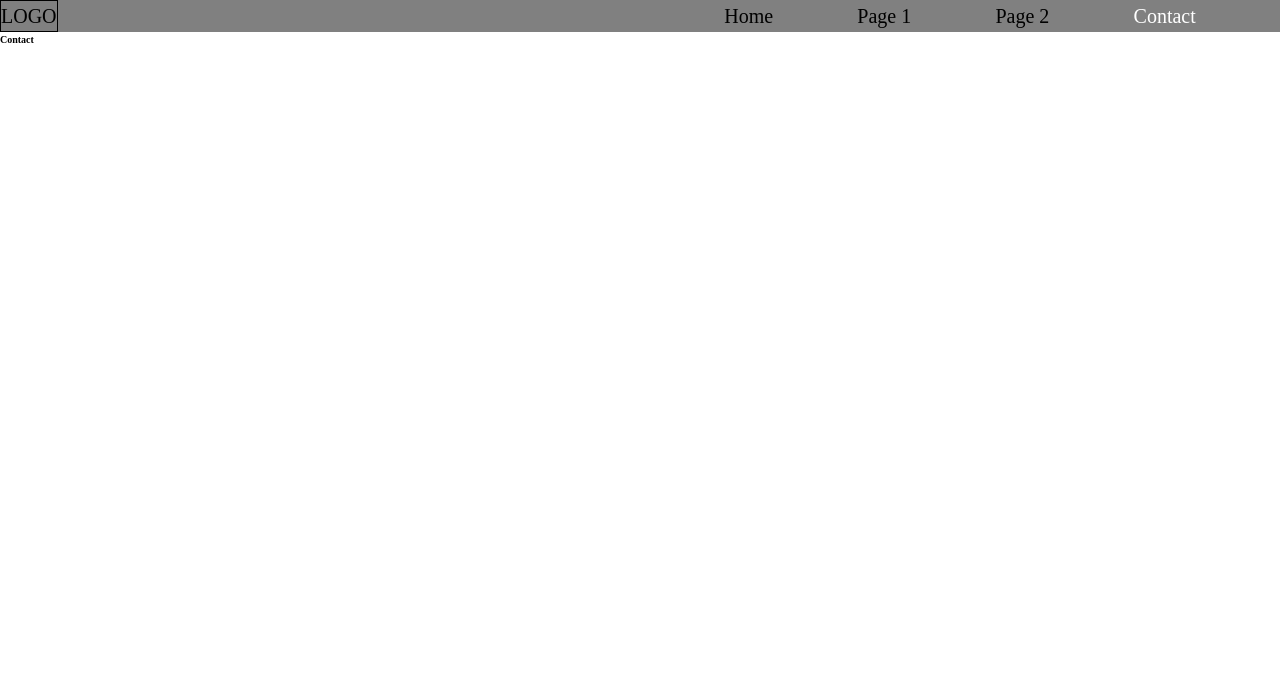
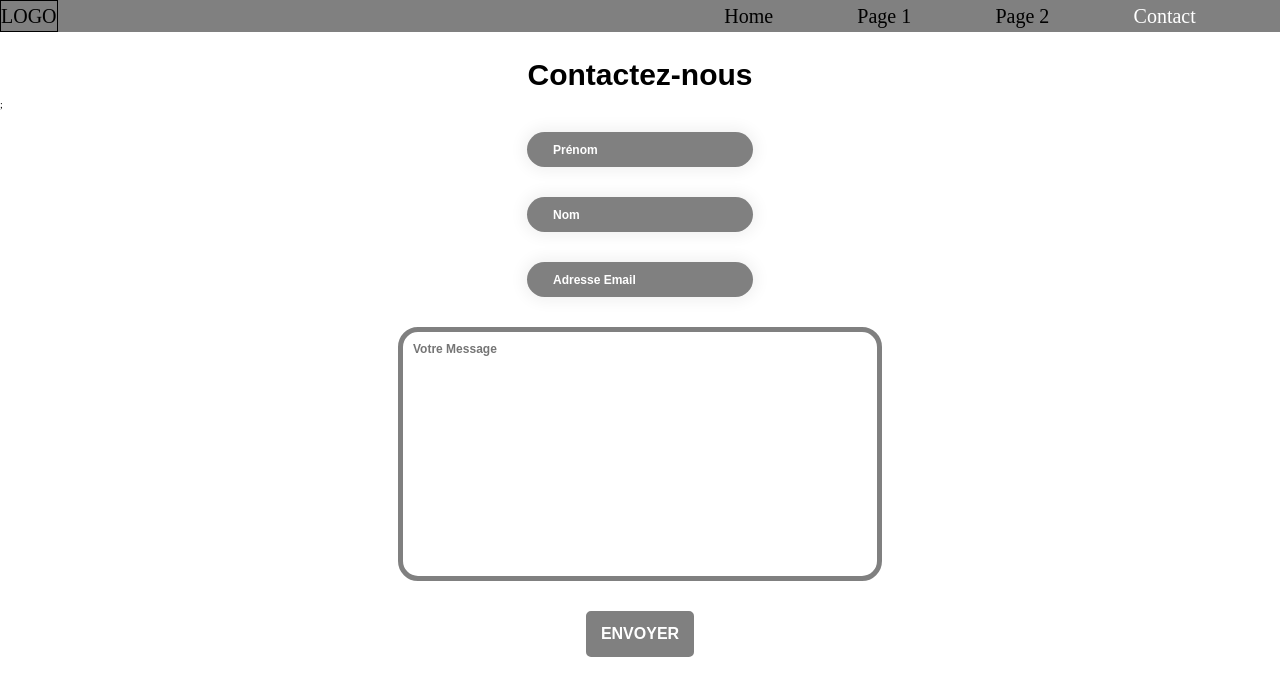
Before and after one commit to nguyen-tt/CoffeeTime-Hackathon2, a React (Vite) app in the folder frontend/: page /contact in a window 1280 px wide. Shown: the top 696 px of the page. Built offline with nearby package versions, Linux system fonts and the light colour scheme.

Commit message:
contact page and contact component added with css

```diff
--- /dev/null
+++ b/frontend/src/components/ContactForm.jsx
@@ -0,0 +1,52 @@
+export default function ContactForm() {
+  return (
+    <div className="form">
+      <div className="form-label">
+        <label htmlFor="firstname">
+          <input
+            type="text"
+            id="firstname"
+            name="firstname"
+            placeholder="Prénom"
+          />
+        </label>
+      </div>
+      <div className="form-label">
+        <label htmlFor="lastname">
+          <input
+            type="text"
+            id="firstname"
+            name="firstname"
+            placeholder="Nom"
+          />
+        </label>
+      </div>
+      <div className="form-label">
+        <label htmlFor="Email">
+          <input
+            type="email"
+            id="firstname"
+            name="firstname"
+            placeholder="Adresse Email"
+          />
+        </label>
+      </div>
+      <div className="contact-message">
+        <label htmlFor="message">
+          <textarea
+            id="message"
+            name="message"
+            rows="16"
+            maxLength="250"
+            cols="60"
+            wrap
+            placeholder="Votre Message"
+          />
+        </label>
+      </div>
+      <button type="submit" className="contact-btn">
+        Envoyer
+      </button>
+    </div>
+  );
+}
--- a/frontend/src/pages/Contact.jsx
+++ b/frontend/src/pages/Contact.jsx
@@ -1,3 +1,10 @@
+import ContactForm from "../components/ContactForm";
+
 export default function Contact() {
-  return <h1>Contact</h1>;
+  return (
+    <>
+      <h1 className="contact-us">Contactez-nous</h1>;
+      <ContactForm />
+    </>
+  );
 }
--- /dev/null
+++ b/frontend/src/sass/_contact.scss
@@ -0,0 +1,9 @@
+.contact-us {
+  display: flex;
+  justify-content: center;
+  align-items: center;
+  flex-direction: column;
+  margin-top: 2rem;
+  font-family: "Montserrat", sans-serif;
+  font-size: 3rem;
+}
--- /dev/null
+++ b/frontend/src/sass/_contactform.scss
@@ -0,0 +1,62 @@
+.form {
+  display: flex;
+  justify-content: center;
+  align-items: center;
+  flex-direction: column;
+}
+
+.form-label {
+  margin-top: 1rem;
+}
+
+.form input {
+  margin: 10px;
+  border-radius: 30px;
+  width: 200px;
+  height: 35px;
+  padding-left: 26px;
+  border: 0;
+  box-shadow: 0 0 15px 4px rgba(0, 0, 0, 0.06);
+  font-family: "Montserrat", sans-serif;
+  font-size: larger;
+  font-weight: bolder;
+  color: white;
+  background-color: gray;
+}
+
+textarea {
+  margin-top: 2rem;
+  font-family: "Montserrat", sans-serif;
+  border-radius: 2rem;
+  border-width: 0.5rem;
+  border-color: grey;
+  font-size: larger;
+  font-weight: bolder;
+  padding: 1rem;
+  resize: none;
+}
+
+.contact-btn {
+  display: flex;
+  justify-content: center;
+  align-items: center;
+  margin-top: 3rem;
+  transition: all 0.5s ease;
+  color: white;
+  border: 3px solid grey;
+  font-family: "Montserrat", sans-serif;
+  font-weight: bold;
+  text-transform: uppercase;
+  text-align: center;
+  line-height: 1;
+  font-size: 16px;
+  background-color: grey;
+  padding: 12px;
+  outline: none;
+  border-radius: 5px;
+}
+
+.contact-btn:hover {
+  color: grey;
+  background-color: white;
+}
--- a/frontend/src/sass/_header.scss
+++ b/frontend/src/sass/_header.scss
@@ -20,8 +20,8 @@
       font-size: 2rem;
     }
     .navlink:hover,
-      .navlink.active {
-        color: white;
-  }
+    .navlink.active {
+      color: white;
+    }
   }
 }
--- a/frontend/src/styles.scss
+++ b/frontend/src/styles.scss
@@ -11,3 +11,5 @@
 @use "sass/base/print";
 
 @use "sass/header";
+@use "sass/contactform";
+@use "sass/contact";
```
Also changed, not shown: 2 other files (tests, documents, lock files or other folders).
